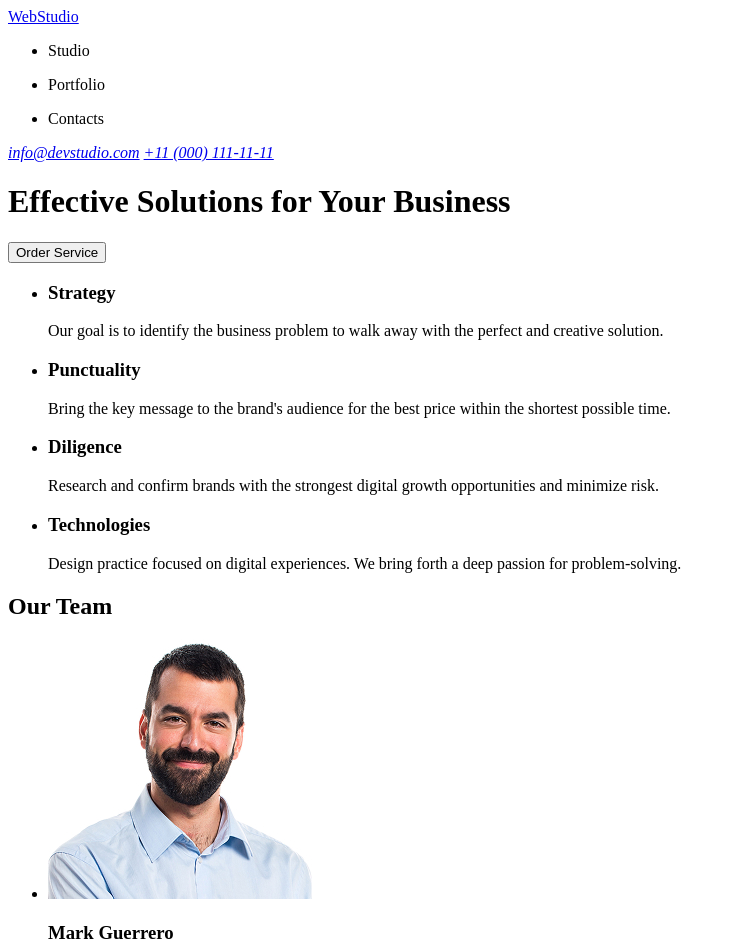
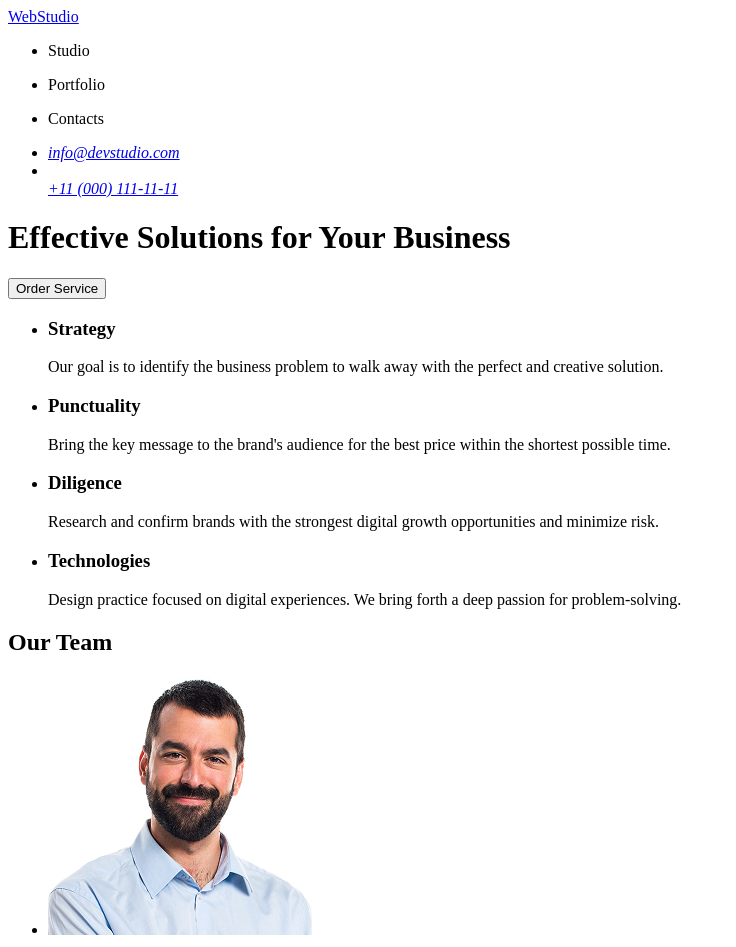
Before and after one commit to vadym-netrebko/goit-markup-hw-01, a plain HTML site: page index.html in a window 1280 px wide. Shown: the top 947 px of the page, without its empty margins (0-736 px from the left). Drawn offline with Linux system fonts and the light colour scheme.

Commit message:
4th bug fix

```diff
--- a/index.html
+++ b/index.html
@@ -24,8 +24,10 @@
             </ul>
         </nav>
         <address>
-            <a href="mailto:info@devstudio.com">info@devstudio.com</a>
-            <a href="tel:+110001111111">+11 (000) 111-11-11</a>
+            <ul>
+                <li><a href="mailto:info@devstudio.com">info@devstudio.com</a></li>
+                <li></li><a href="tel:+110001111111">+11 (000) 111-11-11</a></li>
+            </ul>
         </address>
     </header>
     <main>
```
